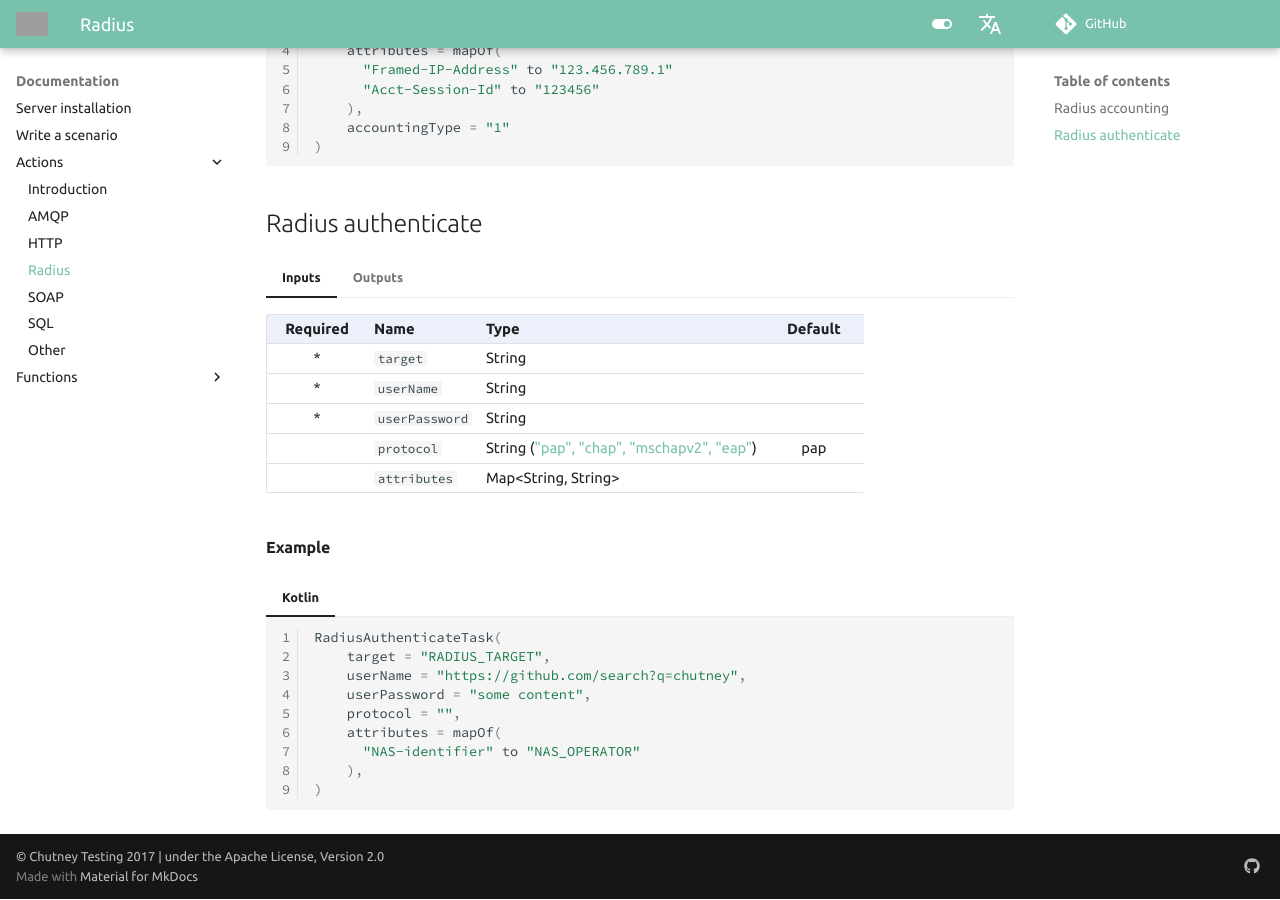
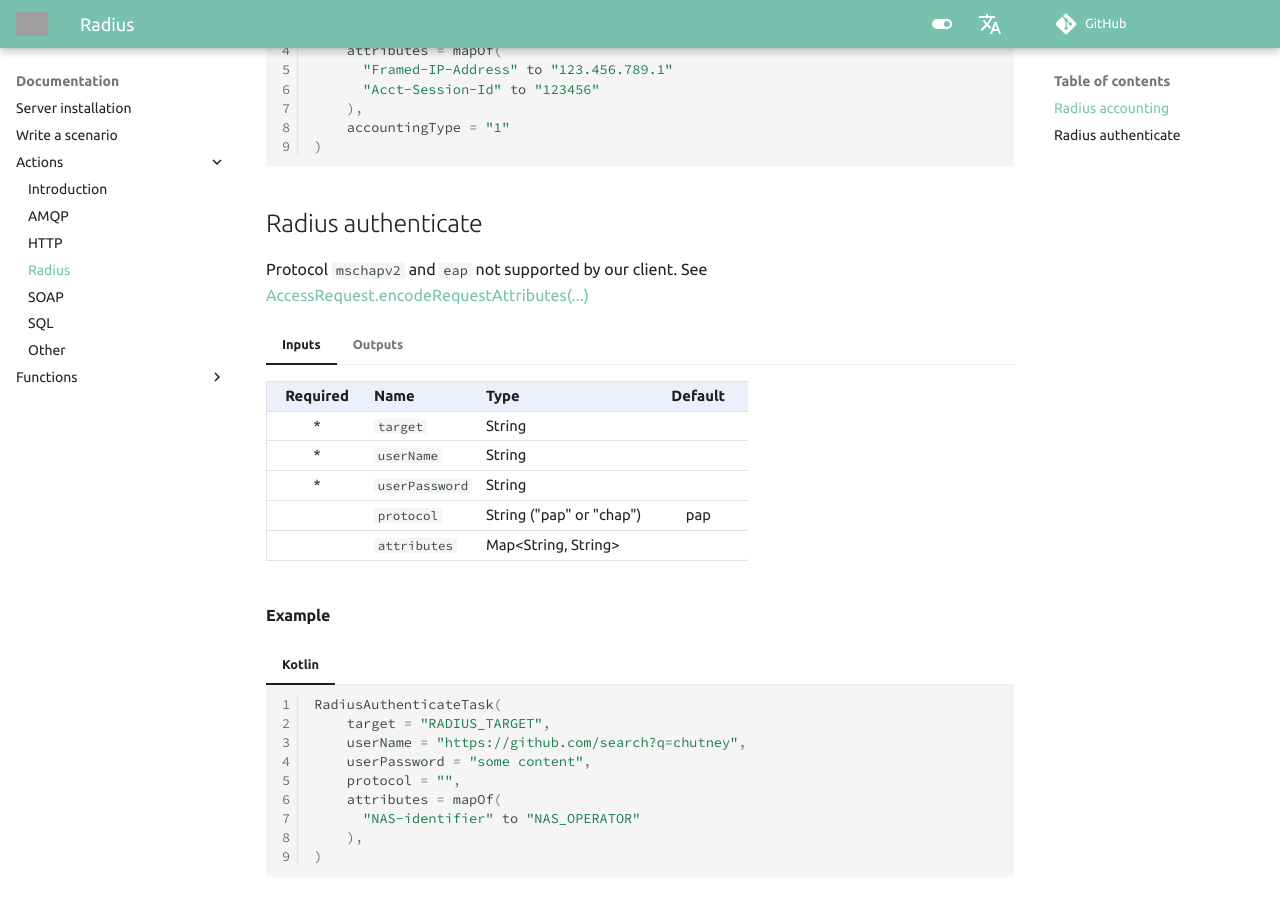
Before and after one commit to chutney-testing/chutney-testing.github.io-legacy, an MkDocs documentation site: the page built from docs/actions/radius.md, in a window 1280 px wide and 900 px high, scrolled down 1114 px. Built offline with MkDocs 1.6.1 and Material for MkDocs 9.7.7, drawn with Linux system fonts in a browser that asks for light colours; comment, search, counter and statistics services are not loaded; grey boxes are pictures that could not be loaded.

Commit message:
Fix protocol

```diff
--- a/docs/actions/radius.md
+++ b/docs/actions/radius.md
@@ -55,6 +55,8 @@
 
 # Radius authenticate
 
+Protocol `mschapv2` and `eap` not supported by our client. See [AccessRequest.encodeRequestAttributes(...)](https://github.com/ctran/TinyRadius/blob/master/src/main/java/org/tinyradius/packet/AccessRequest.java)
+
 === "Inputs"
 
     | Required | Name            | Type                                               |  Default   |
@@ -62,7 +64,7 @@
     |    *     | `target`        | String                                             |            |
     |    *     | `userName`      | String                                             |            |
     |    *     | `userPassword`  | String                                             |            |
-    |          | `protocol`      | String (["pap", "chap", "mschapv2", "eap"](https://github.com/ctran/TinyRadius/blob/master/src/main/java/org/tinyradius/packet/AccessRequest.java))  |     pap       |
+    |          | `protocol`      | String ("pap" or "chap")                           |    pap    |
     |          | `attributes`    | Map<String, String\>                               |            |
 
 === "Outputs"
```
